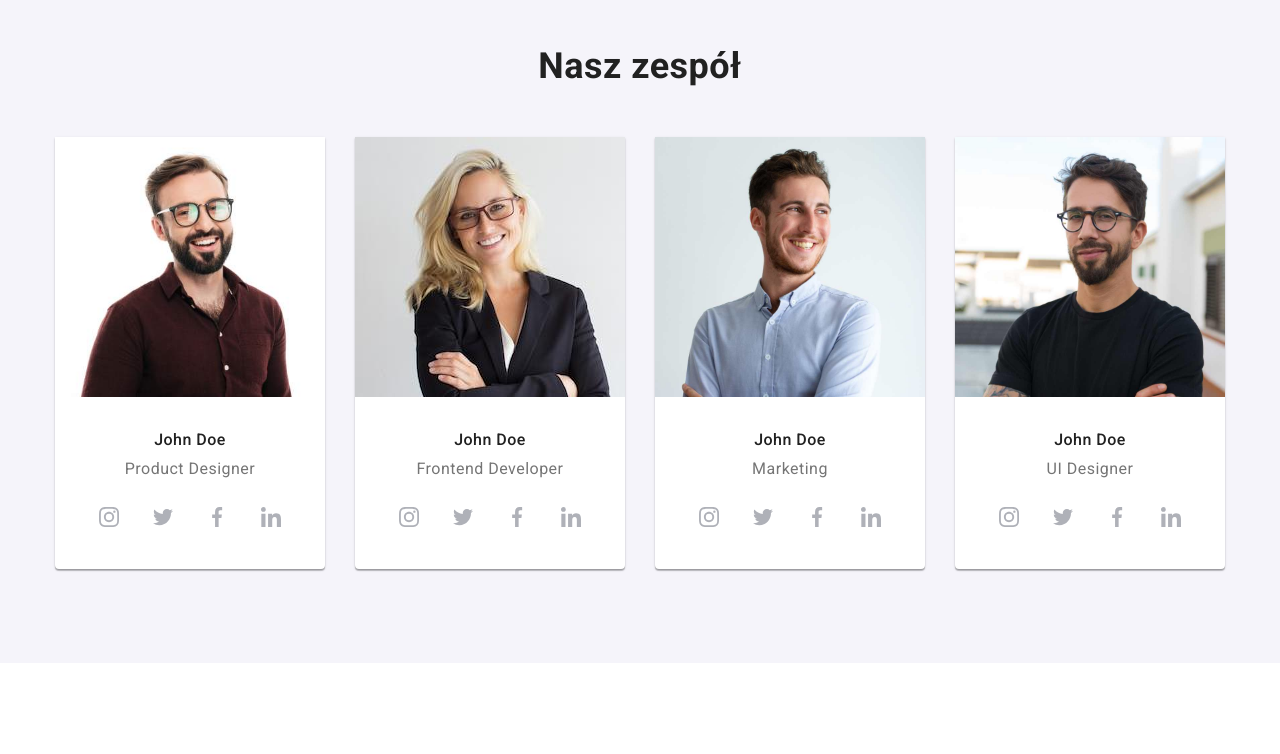
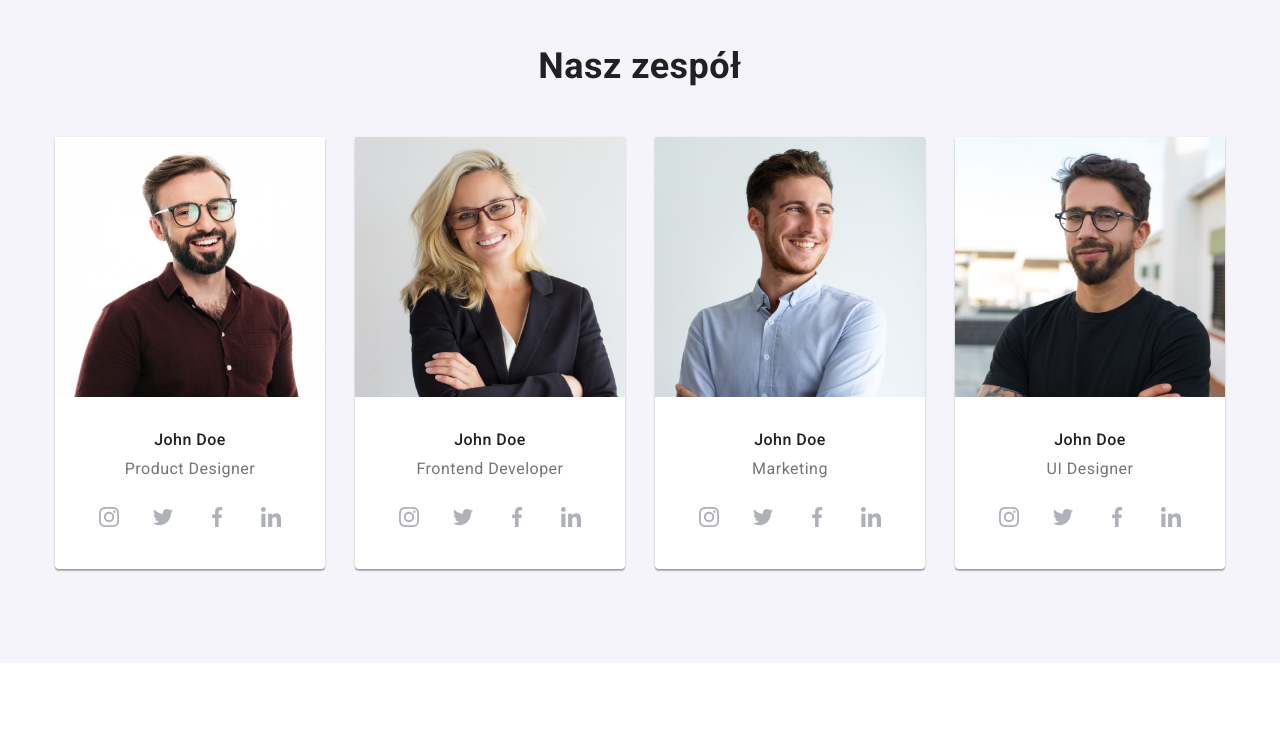
Before and after one commit to WeronikaNiemczyk/goit-markup-hw-08, a website: page index.html in a window 1280 px wide. Shown: the part 1700-2454 px from the top of the page. Drawn offline with nearby package versions, Linux system fonts and the light colour scheme.

Commit message:
added photos for different resolution

```diff
--- a/index.html
+++ b/index.html
@@ -181,6 +181,14 @@
                 <img
                   class="our-team__img"
                   src="./images/john1.jpg"
+                  srcset="
+                    ./images/john1-desktop.webp    270w,
+                    ./images/john1-desktop@2x.webp 540w,
+                    ./images/john1-tablet.webp     354w,
+                    ./images/john1-tablet@2x.webp  708w,
+                    ./images/john1-mobile.webp     450w,
+                    ./images/john1-mobile@2x.webp  900w
+                  "
                   alt="mężczyzna"
                   width="270"
                   height="260"
@@ -217,6 +225,14 @@
                 <img
                   class="our-team__img"
                   src="./images/jonh2.jpg"
+                  srcset="
+                    ./images/john2-desktop.webp    270w,
+                    ./images/john2-desktop@2x.webp 540w,
+                    ./images/john2-tablet.webp     354w,
+                    ./images/john2-tablet@2x.webp  708w,
+                    ./images/john2-mobile.webp     450w,
+                    ./images/john2-mobile@2x.webp  900w
+                  "
                   alt="kobieta"
                   width="270"
                   height="260"
@@ -253,6 +269,14 @@
                 <img
                   class="our-team__img"
                   src="./images/john3.jpg"
+                  srcset="
+                    ./images/john3-desktop.webp    270w,
+                    ./images/john3-desktop@2x.webp 540w,
+                    ./images/john3-tablet.webp     354w,
+                    ./images/john3-tablet@2x.webp  708w,
+                    ./images/john3-mobile.webp     450w,
+                    ./images/john3-mobile@2x.webp  900w
+                  "
                   alt="mężczyzna"
                   width="270"
                   height="260"
@@ -289,6 +313,14 @@
                 <img
                   class="our-team__img"
                   src="./images/john4.jpg"
+                  srcset="
+                    ./images/john4-desktop.webp    270w,
+                    ./images/john4-desktop@2x.webp 540w,
+                    ./images/john4-tablet.webp     354w,
+                    ./images/john4-tablet@2x.webp  708w,
+                    ./images/john4-mobile.webp     450w,
+                    ./images/john4-mobile@2x.webp  900w
+                  "
                   alt="mężczyzna"
                   width="270"
                   height="260"
```
Also changed, not shown: sass/components/_mobile-menu.scss (+14 -4 lines).
